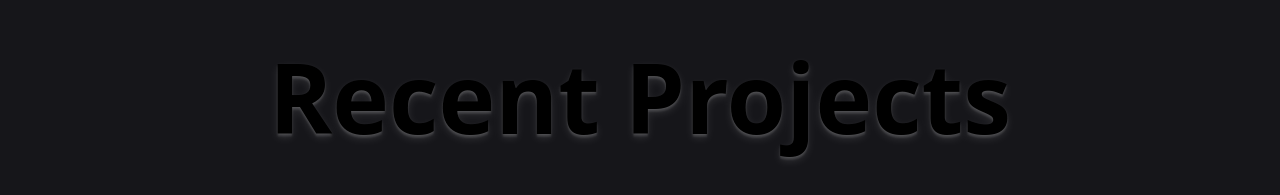
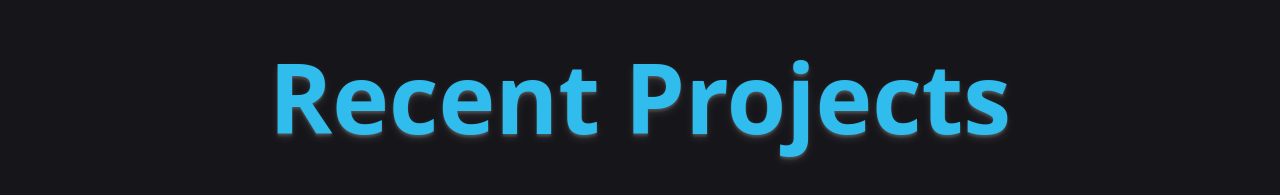
Before and after one commit to The-AM-Venture/homepage, a Next.js app: page / in a window 1280 px wide. Shown: the part 879-1074 px from the top of the page. Built offline with nearby package versions, Linux system fonts and the light colour scheme.

Commit message:
change color

```diff
--- a/src/app/components/recentprojects.js
+++ b/src/app/components/recentprojects.js
@@ -13,7 +13,7 @@ export default function Recentprojects() {
   return (
     <>
         <div className='mt-[10%] relative '>
-            <h2 className='font-bold text-black lg:text-8xl md:text-7xl text-5xl text-shadow-lg/10 text-shadow-light-a0 text-center'>Recent Projects</h2>
+            <h2 className='font-bold text-primary-a0 lg:text-8xl md:text-7xl text-5xl text-shadow-lg/10 text-shadow-light-a0 text-center'>Recent Projects</h2>
             <div className='grid md:grid-cols-3 grid-cols-2 gap-4 justify-center mt-[10%] mb-[40%] w-[90%] mx-auto'>
                 {
                     links.map((link,i) =>
```
